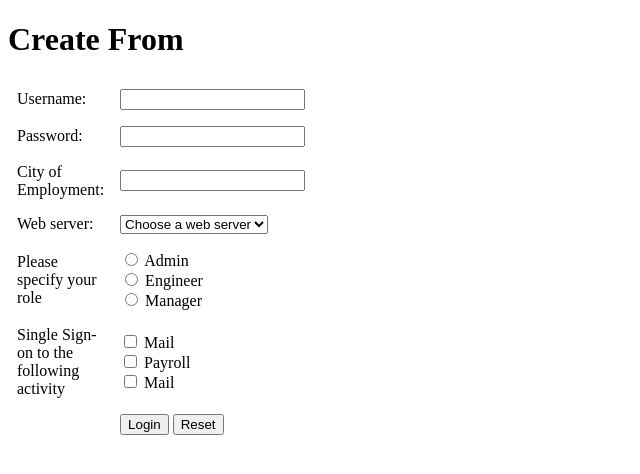
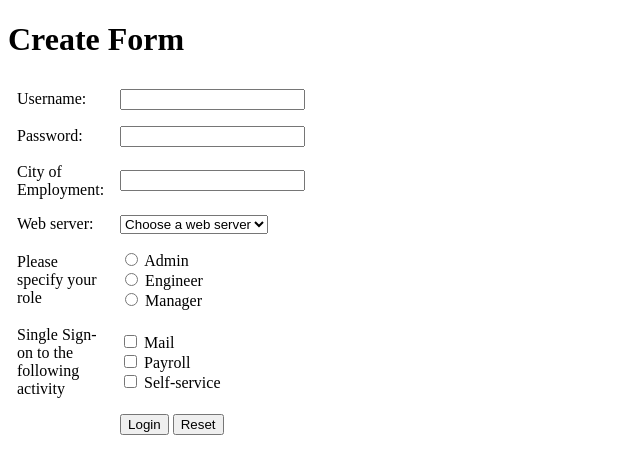
Before and after one commit to kja-axelor/Frontend, a plain HTML site: page html-css/project-1/project1.html in a window 1280 px wide. Shown: the full height of the page, 0-640 px from the left. Drawn offline with Linux system fonts and the light colour scheme.

Commit message:
modify checkboxes

```diff
--- a/html-css/project-1/project1.html
+++ b/html-css/project-1/project1.html
@@ -12,7 +12,7 @@
     </style>
 </head>
 <body>
-    <h1>Create From</h1>
+    <h1>Create Form</h1>
     <div>
         <table cellpadding="7">
             <tr>
@@ -55,8 +55,8 @@
                     <label for="mail">Mail</label><br>
                     <input type="checkbox" name="payroll" id="payroll" value="Payroll">
                     <label for="payroll">Payroll</label><br>
-                    <input type="checkbox" name="mail" id="mail" value="Mail">
-                    <label for="mail">Mail</label><br>
+                    <input type="checkbox" name="service" id="service" value="service">
+                    <label for="service">Self-service</label><br>
                 </td>
             </tr>
             <tr>
```
